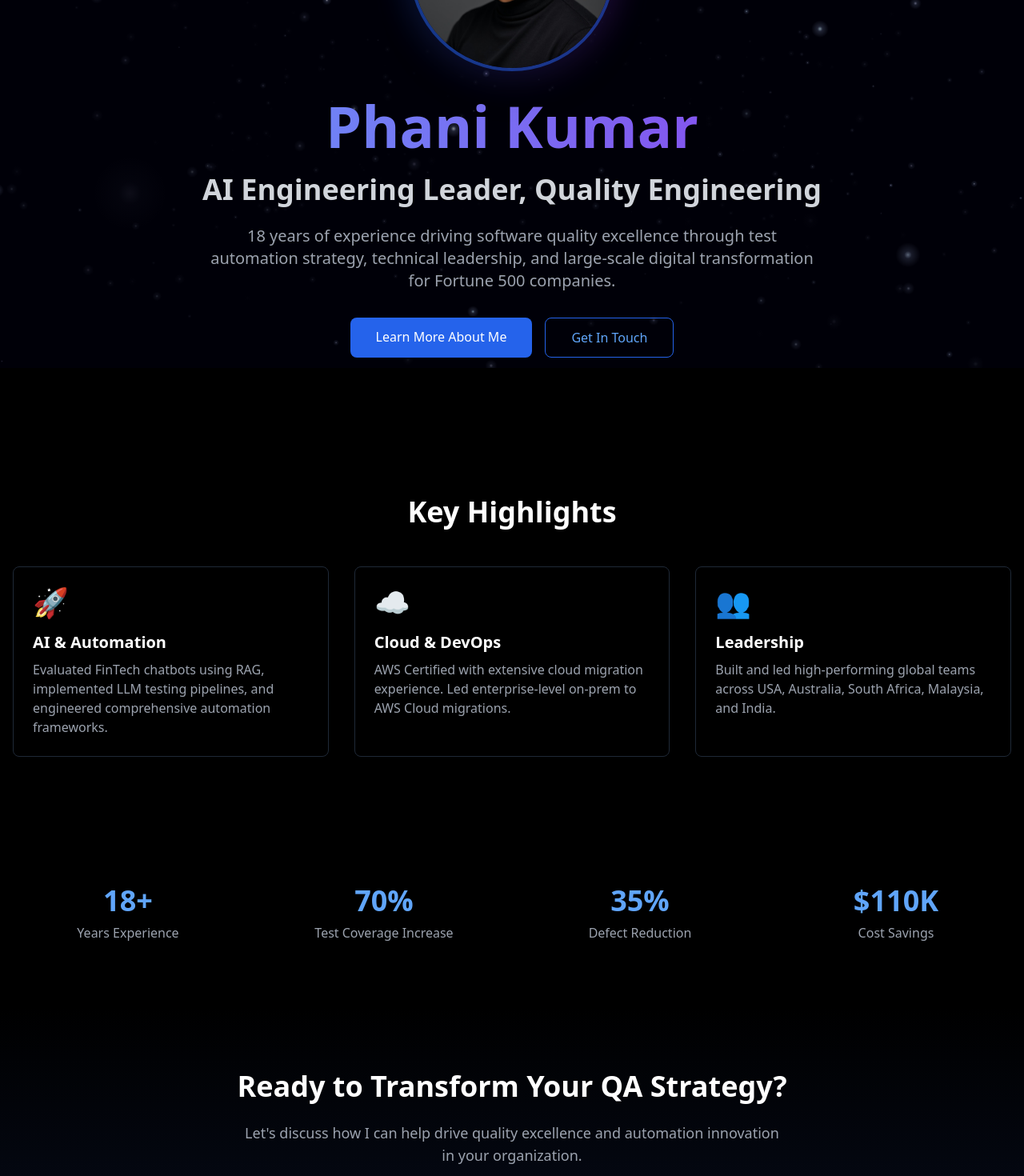
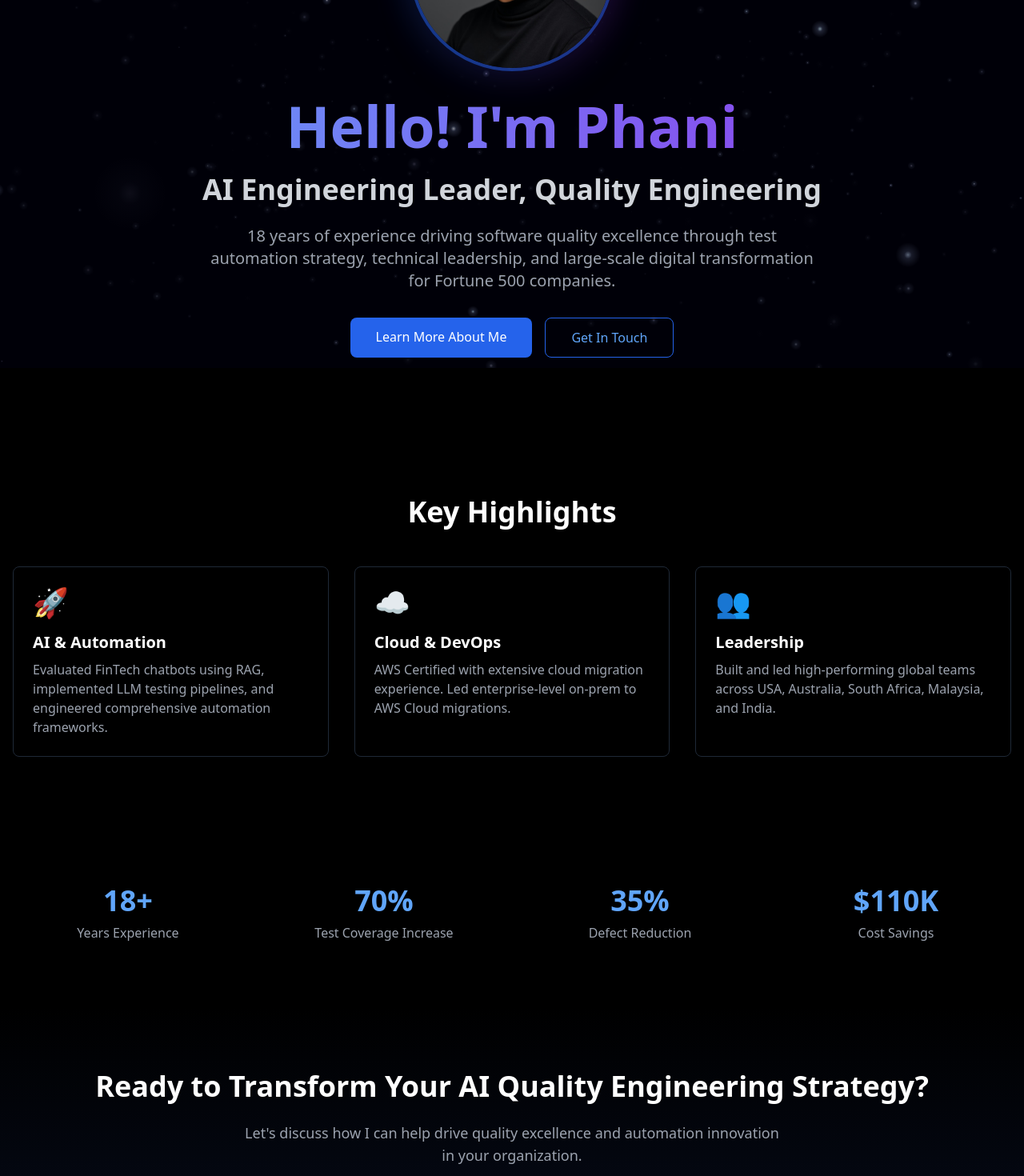
Before and after one commit to Phani-Dharmapuri/phani-portfolio, a Next.js app: page / in a window 1280 px wide. Shown: the part 340-1810 px from the top of the page at 80% size. Built offline with nearby package versions, Linux system fonts and the light colour scheme.

Commit message:
Updated Role

```diff
--- a/app/layout.tsx
+++ b/app/layout.tsx
@@ -5,12 +5,13 @@ import Footer from "../components/Footer";
 import CursorEffect from "../components/CursorEffect";
 
 export const metadata: Metadata = {
-  title: "Phani Kumar - Principal SDET & Quality Engineering Leader",
-  description: "Portfolio of Phani Kumar, Principal SDET with 18 years of experience in test automation, CI/CD, and digital transformation for Fortune 500 companies.",
+  title: "Phani Kumar - AI Engineering Leader, Quality Engineering",
+  description:
+    "Portfolio of Phani Kumar, Principal SDET with 18 years of experience in test automation, CI/CD, and digital transformation for Fortune 500 companies."
 };
 
 export default function RootLayout({
-  children,
+  children
 }: Readonly<{
   children: React.ReactNode;
 }>) {
--- a/app/page.tsx
+++ b/app/page.tsx
@@ -23,7 +23,7 @@ export default function Home() {
           </div>
 
           <h1 className="text-5xl md:text-7xl font-bold mb-6 bg-gradient-to-r from-blue-400 to-purple-600 bg-clip-text text-transparent">
-            Phani Kumar
+            Hello! I'm Phani
           </h1>
           <h2 className="text-2xl md:text-4xl font-semibold mb-6 text-gray-300">
             AI Engineering Leader, Quality Engineering
@@ -113,7 +113,7 @@ export default function Home() {
       <section className="py-20 px-4 bg-gradient-to-t from-blue-900/20 to-transparent">
         <div className="container mx-auto text-center">
           <h2 className="text-3xl md:text-4xl font-bold mb-6">
-            Ready to Transform Your QA Strategy?
+            Ready to Transform Your AI Quality Engineering Strategy?
           </h2>
           <p className="text-lg text-gray-400 mb-8 max-w-2xl mx-auto">
             Let's discuss how I can help drive quality excellence and automation
```
